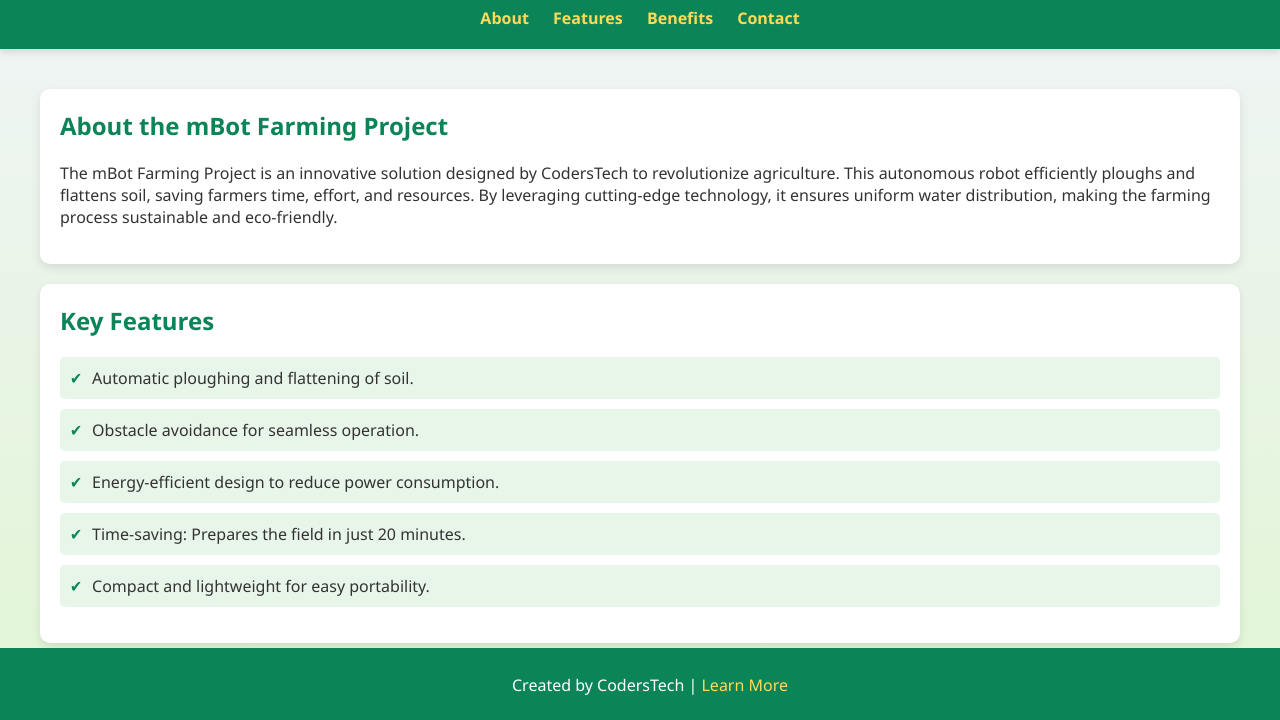
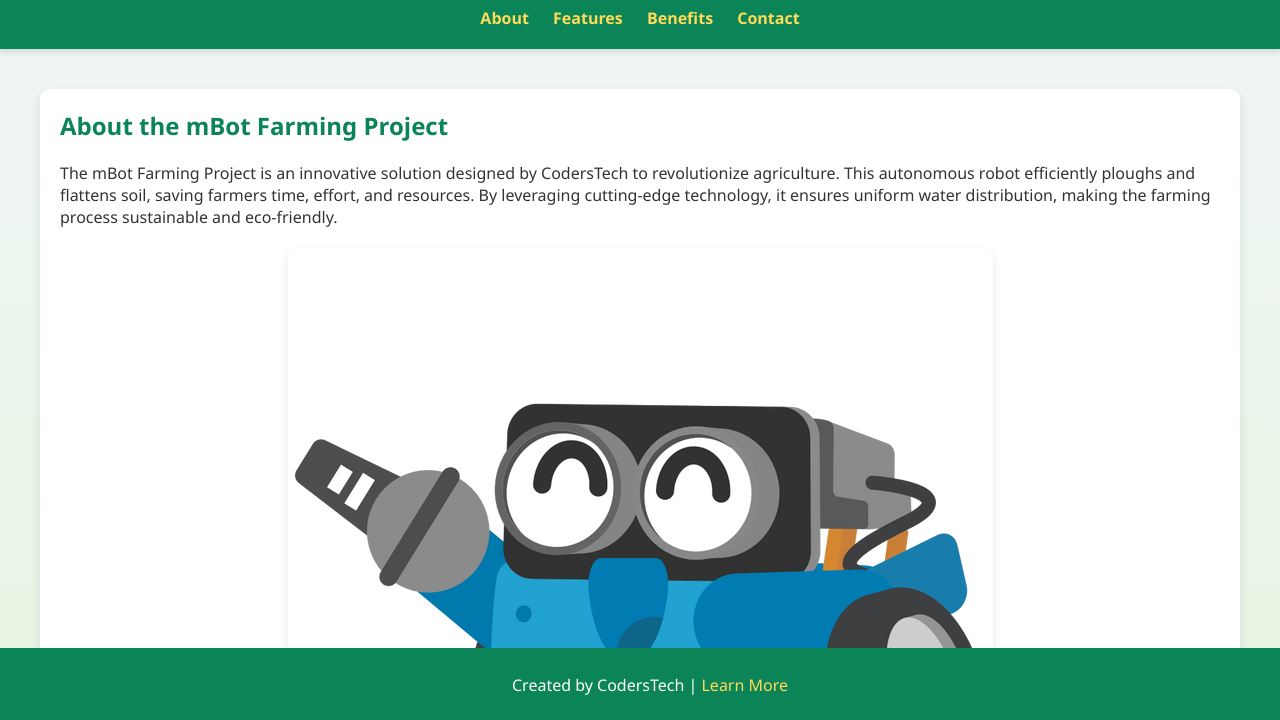
Before and after one commit to CodersTech2024/mbot, a plain HTML site: page index.html in a window 1280 px wide. Shown: the part 78-798 px from the top of the page. Drawn offline with Linux system fonts and the light colour scheme.

Commit message:
Update index.html

```diff
--- a/index.html
+++ b/index.html
@@ -70,6 +70,16 @@
             font-weight: bold;
             margin-right: 10px;
         }
+        .image-wrapper {
+            text-align: center;
+            margin: 20px 0;
+        }
+        .image-wrapper img {
+            max-width: 100%;
+            height: auto;
+            border-radius: 10px;
+            box-shadow: 0px 4px 10px rgba(0, 0, 0, 0.1);
+        }
         footer {
             text-align: center;
             padding: 10px;
@@ -107,6 +117,9 @@
                 ploughs and flattens soil, saving farmers time, effort, and resources. By leveraging cutting-edge technology, it ensures uniform
                 water distribution, making the farming process sustainable and eco-friendly.
             </p>
+            <div class="image-wrapper">
+                <img src="MBot Boy 唱歌.png" alt="mBot Farming Project Robot">
+            </div>
         </section>
 
         <section id="features" class="section">
```
